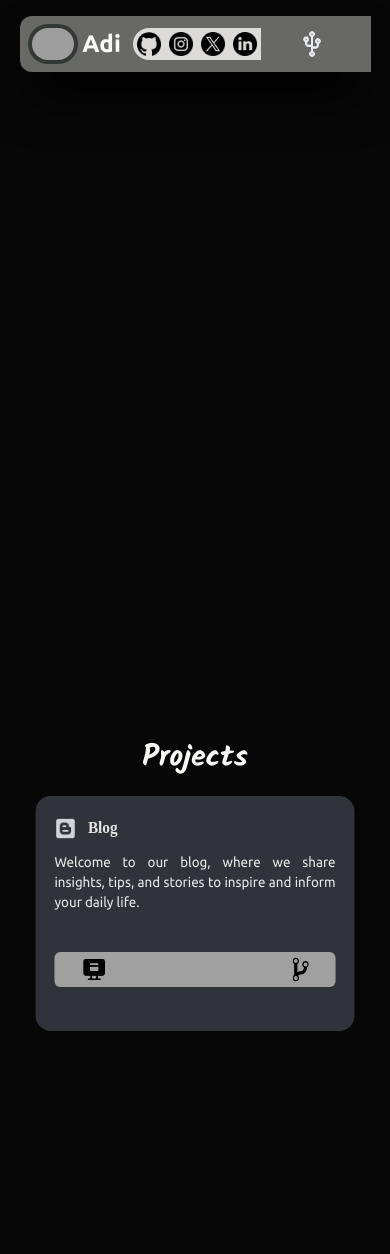
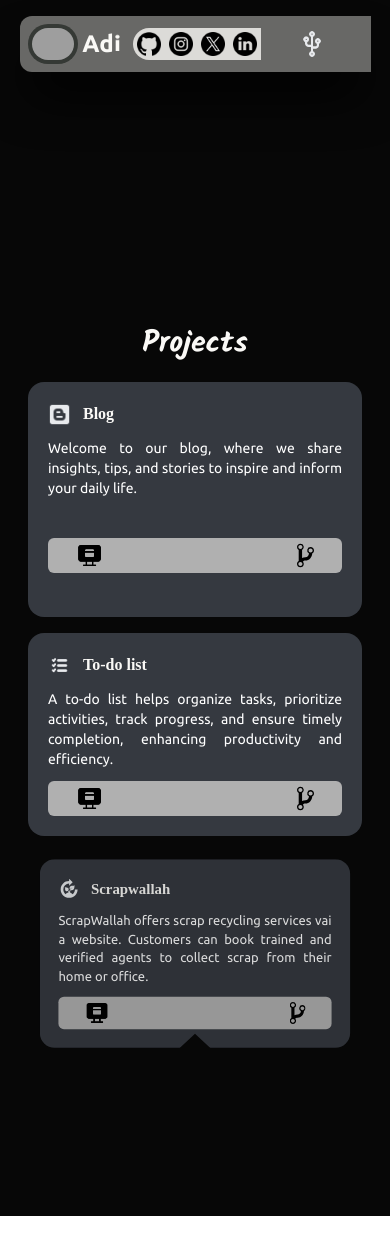
Before and after one commit to Aditiyasingh07/PORTFOLIO, a React (Vite) app: page /project in a window 390 px wide. Shown: the top 1254 px of the page. After the commit the page ends 1216 px from the top, so only its background shows below. Built offline with nearby package versions, Linux system fonts and the light colour scheme; grey boxes are pictures that could not be loaded; a web font is replaced by a local one.

Commit message:
portfolio

```diff
--- a/src/components/Project/Project.jsx
+++ b/src/components/Project/Project.jsx
@@ -42,12 +42,12 @@ export const Project = () => {
   return (
     <>
       <section
-        className=" flex justify-center md:mt-[200px] mt-[520px] md:h-screen items-center  [clip-path:polygon(0%_0%,95%_0%,100%_100%,50%_80%,0%_100%)]"
+        className=" flex justify-center md:mt-[200px] mt-[250px] md:h-screen items-center  [clip-path:polygon(0%_0%,95%_0%,100%_100%,50%_80%,0%_100%)]"
         ref={pros}
       >
         <div className=" md:bg-[#b0b0b0] bg-transparent rounded-2xl md:w-[70%] w-[100%] h-full md:p-10 p-7 md:py-0 py-20 flex justify-center items-center">
           <div className=" flex md:w-[85%] md:gap-5 gap-0 mt-[-60px] md:flex-wrap md:flex-row flex-col items-center justify-center ">
-          <p className=" md:hidden flex md:mb-0 mb-5 md:mt-0 mt-36 md:text-5xl text-3xl font-pera text-center text-[#FAF9F6] font-extrabold ">
+          <p className=" md:hidden flex md:mb-0 mb-5 md:text-5xl text-3xl font-pera text-center text-[#FAF9F6] font-extrabold ">
           Projects
         </p>
             <div
@@ -66,7 +66,7 @@ export const Project = () => {
               </div>
             </div>
             <div
-              className="bg-[#353940] md:p-8 p-5 md:w-[48%] w-[100%]  rounded-2xl duration-700 md:mb-0 mb-24 hover:bg-[#004a4b] md:mt-0 mt-4 "
+              className="bg-[#353940] md:p-8 p-5 md:w-[48%] w-[100%]  rounded-2xl duration-700 md:mb-0 mb-20 hover:bg-[#004a4b] md:mt-0 mt-4 "
               ref={proboxtwo}
             >
               <div className=" hover:scale-105 duration-500">
--- a/src/components/Skills/Skill.jsx
+++ b/src/components/Skills/Skill.jsx
@@ -94,7 +94,7 @@ export const Skill = () => {
   return (
     <>
       <section className=" md:h-screen h-screen w-full md:mt-20 mt-10 " ref={skillsRef}>
-        <h1 className=" md:text-5xl text-3xl font-pera text-center md:mb-0 mb-20 text-white font-extrabold">
+        <h1 className=" md:text-5xl text-3xl font-pera text-center text-white font-extrabold">
           Skills
         </h1>
         <div className=" md:h-full bg-[#070707] h-screen flex items-center">
@@ -107,7 +107,7 @@ export const Skill = () => {
             />
           </div>
           <div
-            className=" flex md:flex-row md:mt-0 md:bg-transparent bg-[#070707] mt-[400px] md:px-0 px-7 flex-col flex-wrap md:gap-5 gap-0 w-full justify-center"
+            className=" flex md:flex-row md:mt-0 mt-[200px] md:bg-transparent bg-[#070707] md:px-0 px-7 flex-col flex-wrap md:gap-5 gap-0 w-full justify-center"
           >
             <div className="md:w-1/3 w-full md:mb-0 mb-5 flex relative flex-col gap-y-2"
             ref={skillone}
```
